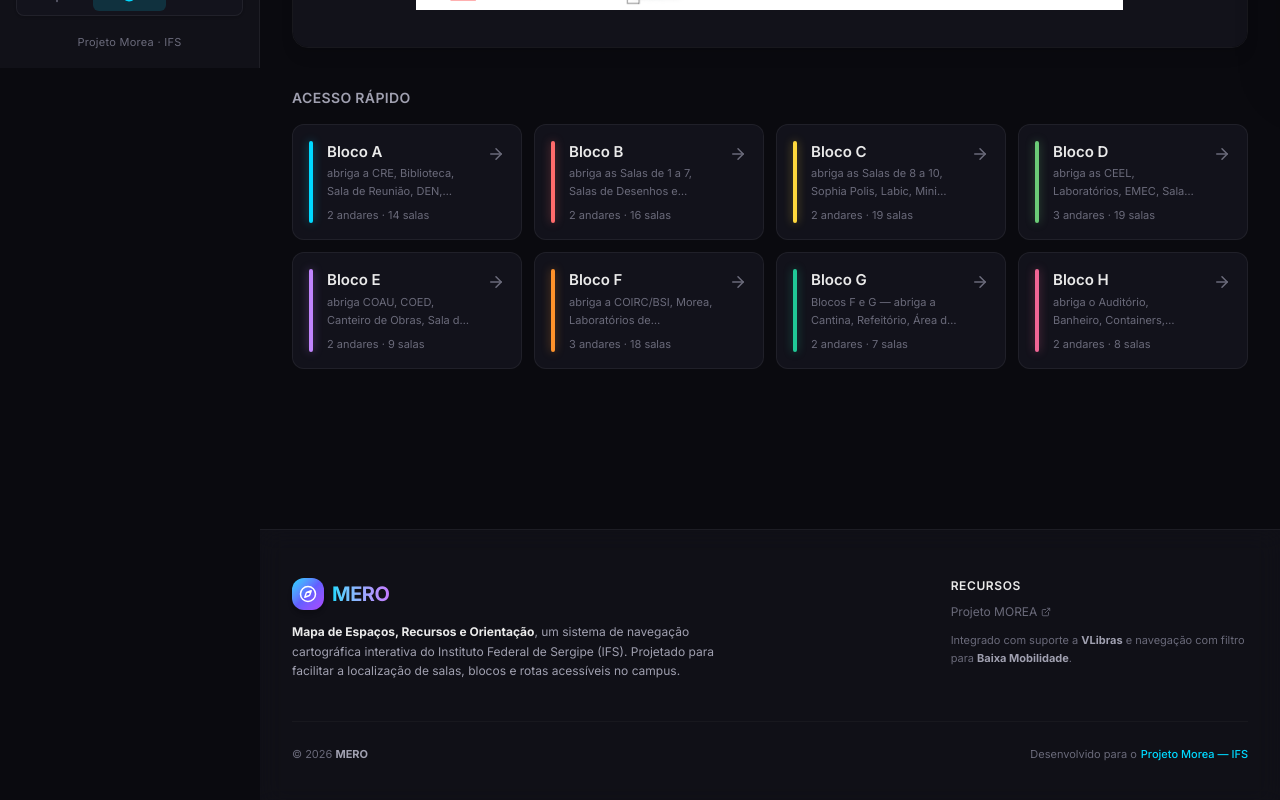
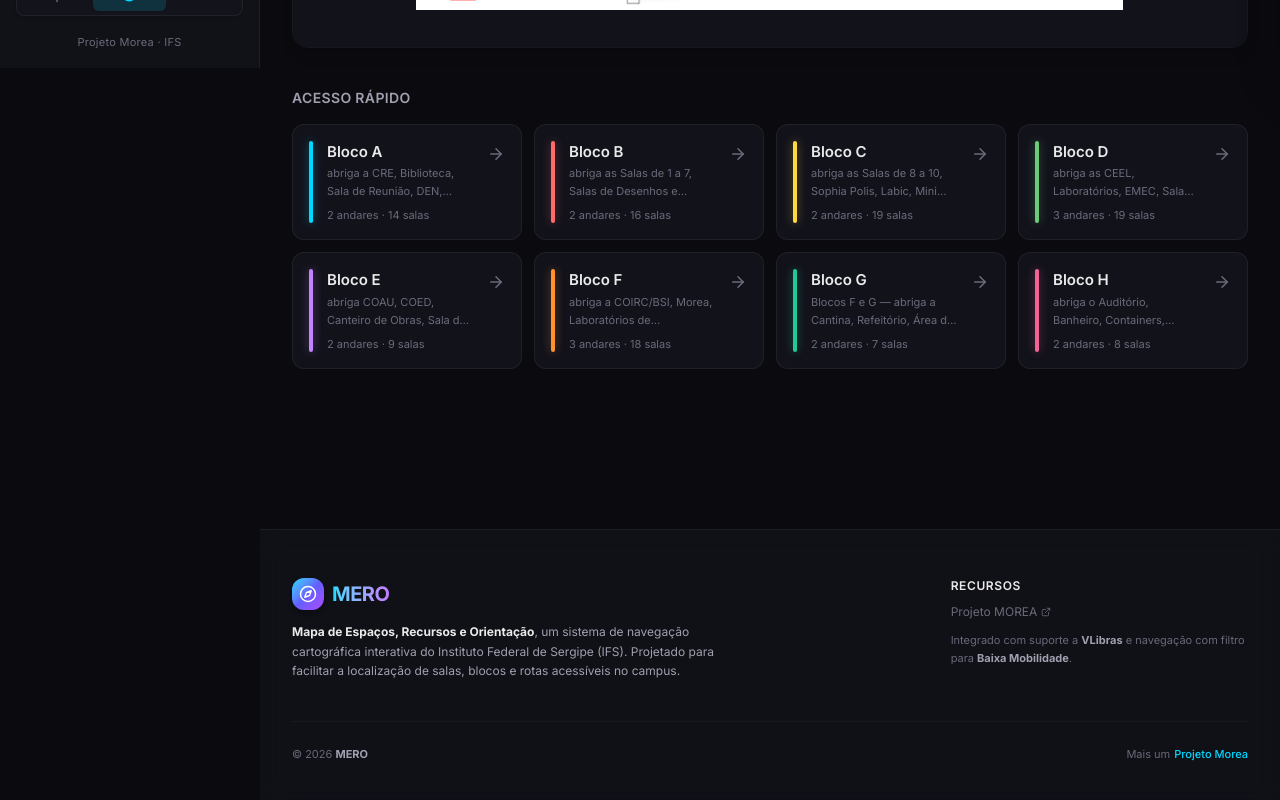
Before and after one commit to Morea-IFS/mapa-ifs-react, a Next.js app: page / in a window 1280 px wide. Shown: the part 732-1532 px from the top of the page. Built offline with nearby package versions, Linux system fonts and the light colour scheme.

Commit message:
Update Footer.tsx

```diff
--- a/src/components/Footer.tsx
+++ b/src/components/Footer.tsx
@@ -55,7 +55,7 @@ export default function Footer() {
             © {currentYear} <strong className="text-texto-secundario">MERO</strong>
           </p>
           <p className="flex items-center gap-1">
-            Desenvolvido para o <strong className="text-destaque font-medium">Projeto Morea — IFS</strong>
+            Mais um <strong className="text-destaque font-medium">Projeto Morea</strong>
           </p>
         </div>
       </div>
```
